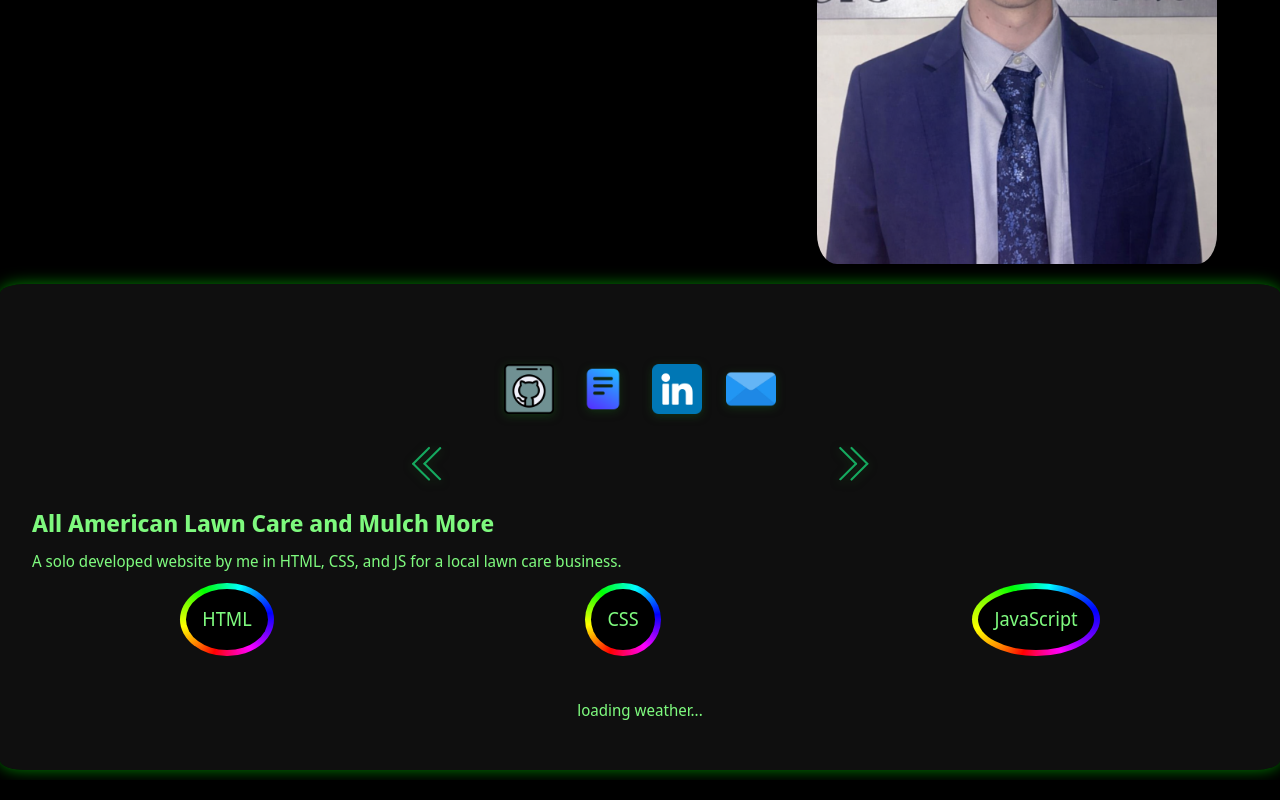
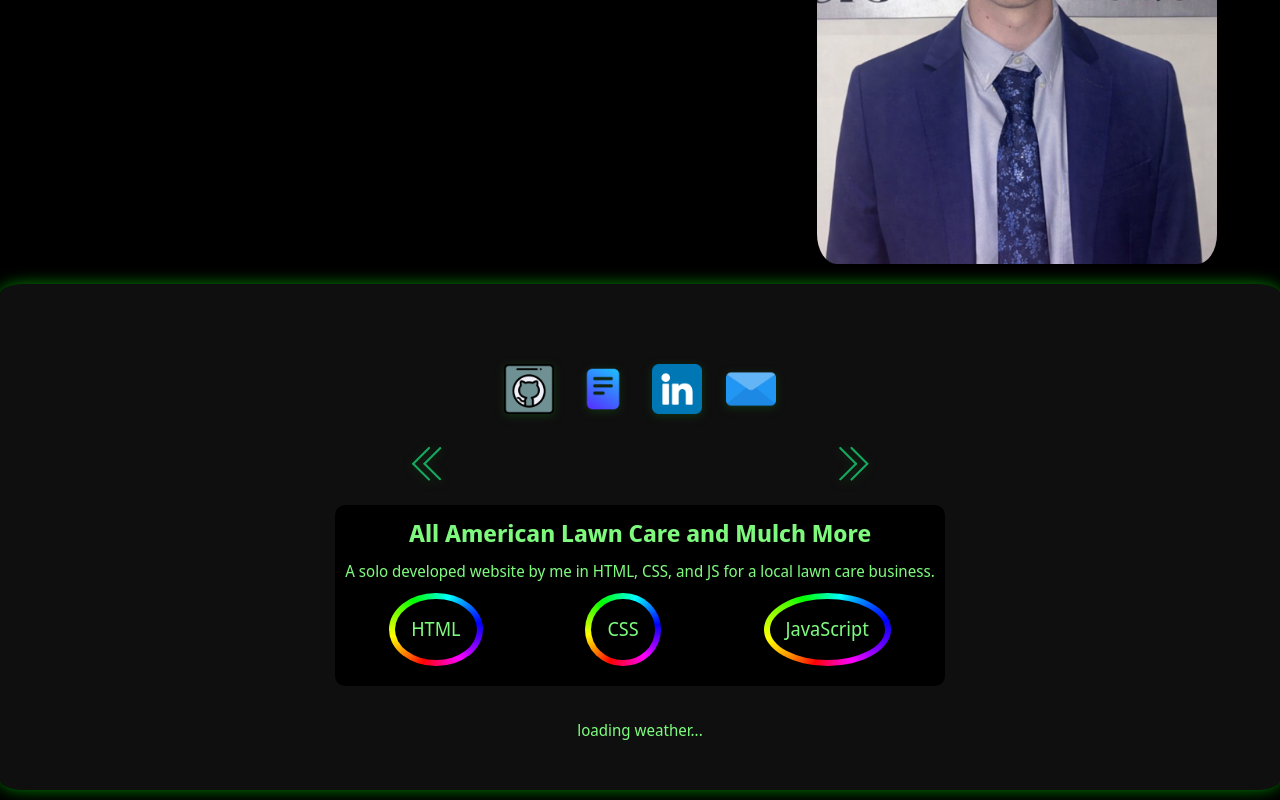
Before and after one commit to Korbanzo/Portfolio, a React (Vite) app: page / in a window 1280 px wide. Shown: the part 376-1176 px from the top of the page. Built offline with nearby package versions, Linux system fonts and the light colour scheme; no server answers; a web font is replaced by a local one.

Commit message:
Added project cards

```diff
--- a/src/assets/projects.json
+++ b/src/assets/projects.json
@@ -40,5 +40,12 @@
         "link": "https://physics-project-group2.vercel.app",
         "tech_stack": ["React", "HTML", "CSS", "JavaScript"],
         "id": 6
+    },
+    {
+        "name": "TCP Server",
+        "description": "Server-side code of a TCP connection using POSIX API.",
+        "link": "https://github.com/Korbanzo/TCP-Server",
+        "tech_stack": ["C++", "Ubuntu 24.04"],
+        "id": 7
     }
 ]
--- a/src/components/ProjectBrowser.jsx
+++ b/src/components/ProjectBrowser.jsx
@@ -1,8 +1,7 @@
 import { useState } from 'react'
 import projectJSON from '../assets/projects.json'
 import DoublyLinkedList from '../utils/DoublyLinkedList'
-import SkillBubble from './SkillBubble'
-
+import ProjectCard from './ProjectCard'
 
 const jsonToArray = (jsonFile) => {
     let jsonArray = [];
@@ -34,9 +33,11 @@ const ProjectBrowser = ({}) => {
 
         setCurrent(next);
 
-        if (!current.next) {
+        if (!next.next) {
             setAtEnd(end);
-        } else { setAtEnd(middle); }
+        } else {
+            setAtEnd(middle);
+        }
 
         setDirection("next");
         setKey(prev => prev + 1);
@@ -52,34 +53,24 @@ const ProjectBrowser = ({}) => {
 
         setCurrent(prev);
 
-        if (!current.prev) {
+        if (!prev.prev) {
             setAtEnd(beginning);
-        } else { setAtEnd(middle); }
+        } else {
+            setAtEnd(middle);
+        }
 
         setDirection("prev");
         setKey(prev => prev + 1);
     }
 
     return (
-        <div style={{ width: '100%' }}>
+        <div>
             <div className="arrow-controls">
                 <button className='arrowButton' id="prev" onClick={ShowPreviousProject} style={{backgroundImage: `url(/arrow-left.svg)`}}/>
                 <button className='arrowButton' id="next" onClick={ShowNextProject} style={{backgroundImage: `url(/arrow-right.svg)`}}/>
             </div>
             <div key={key} className={`animate-${direction}${atEnd != middle ? "never mind lol" : ""}`} style={{ color: "#7ef97e" }}>
-            {
-                current && (
-                    <>
-                    <h2 className="project_browser_title" onClick={() => open(`${current.link}`)}>{current.name}</h2>
-                    <p className="project_browser_description">{current.description}</p>
-                    <div className="project_browser_skills">
-                    { current.tech_stack.map((skill) => (
-                        <SkillBubble key={skill}>{skill}</SkillBubble>
-                    ))}
-                    </div>
-                    </>
-                )
-            }
+                <ProjectCard project={current}/>
             </div>
         </div>
     );
--- /dev/null
+++ b/src/components/ProjectCard.jsx
@@ -0,0 +1,24 @@
+import SkillBubble from "./SkillBubble"
+
+const ProjectCard = ({ project }) => {
+
+    return (
+    <>
+    {
+        project && (
+            <>
+            <div style={{height: 'fit-content', width: 'fit-content', justifySelf: 'center', padding: '10px', borderRadius: '10px', backgroundColor: 'rgb(0,0,0)'}}>
+                <h2 className="project_browser_title" onClick={() => open(`${project.link}`)}>{project.name}</h2>
+                <p className="project_browser_description">{project.description}</p>
+                <div className="project_browser_skills">
+                { project.tech_stack.map((skill) => ( <SkillBubble key={skill}>{skill}</SkillBubble> ))}
+                </div>
+            </div>
+            </>
+        )
+    }
+    </>
+    );
+}
+
+export default ProjectCard;
--- a/src/index.css
+++ b/src/index.css
@@ -78,6 +78,11 @@ body {
 
 .project_browser_description {
   margin: 0;
+}
+
+.project_browser_title,
+.project_browser_description {
+  justify-self: center;
 }
 
 .project_browser_skills {
```
